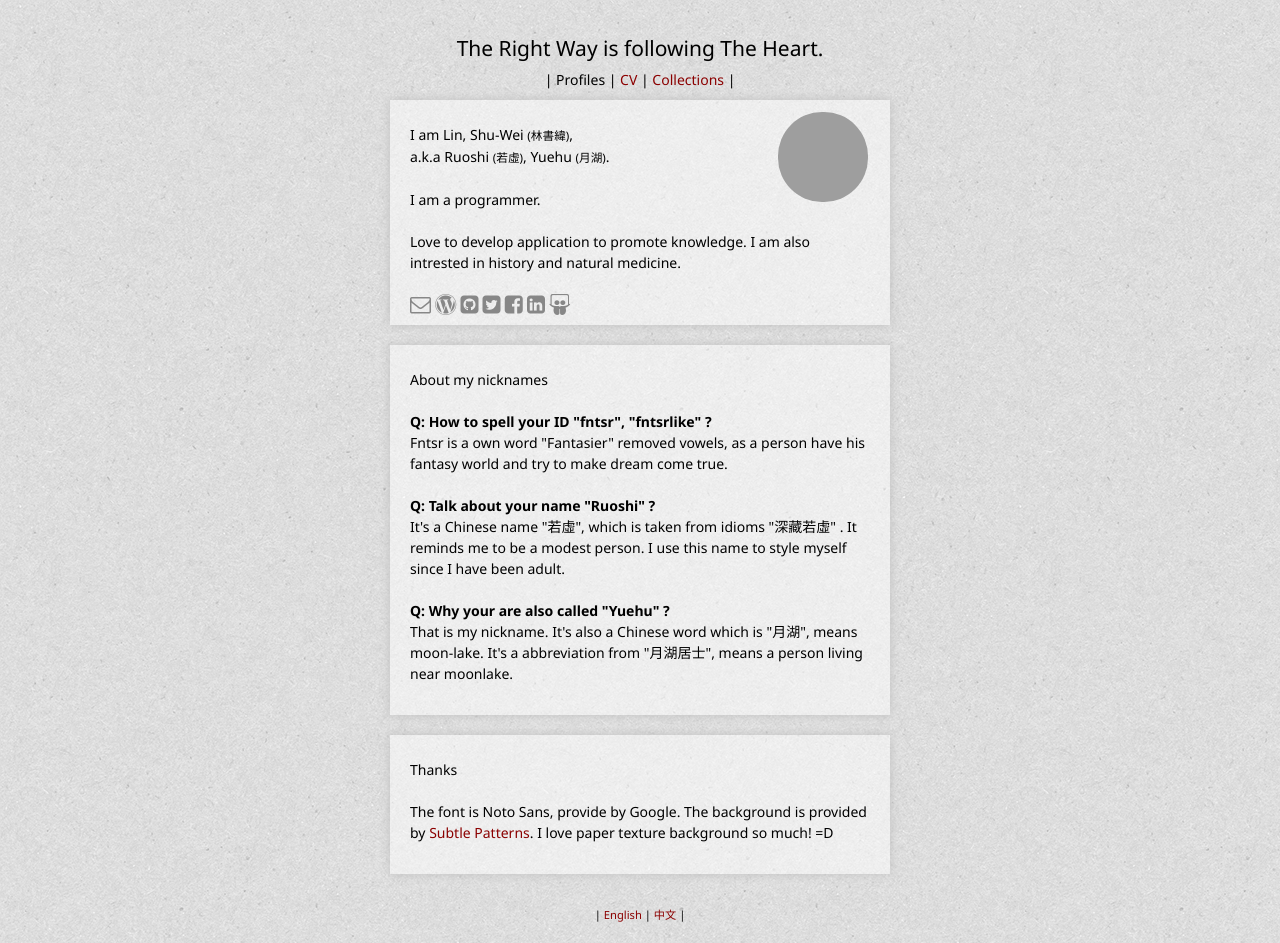
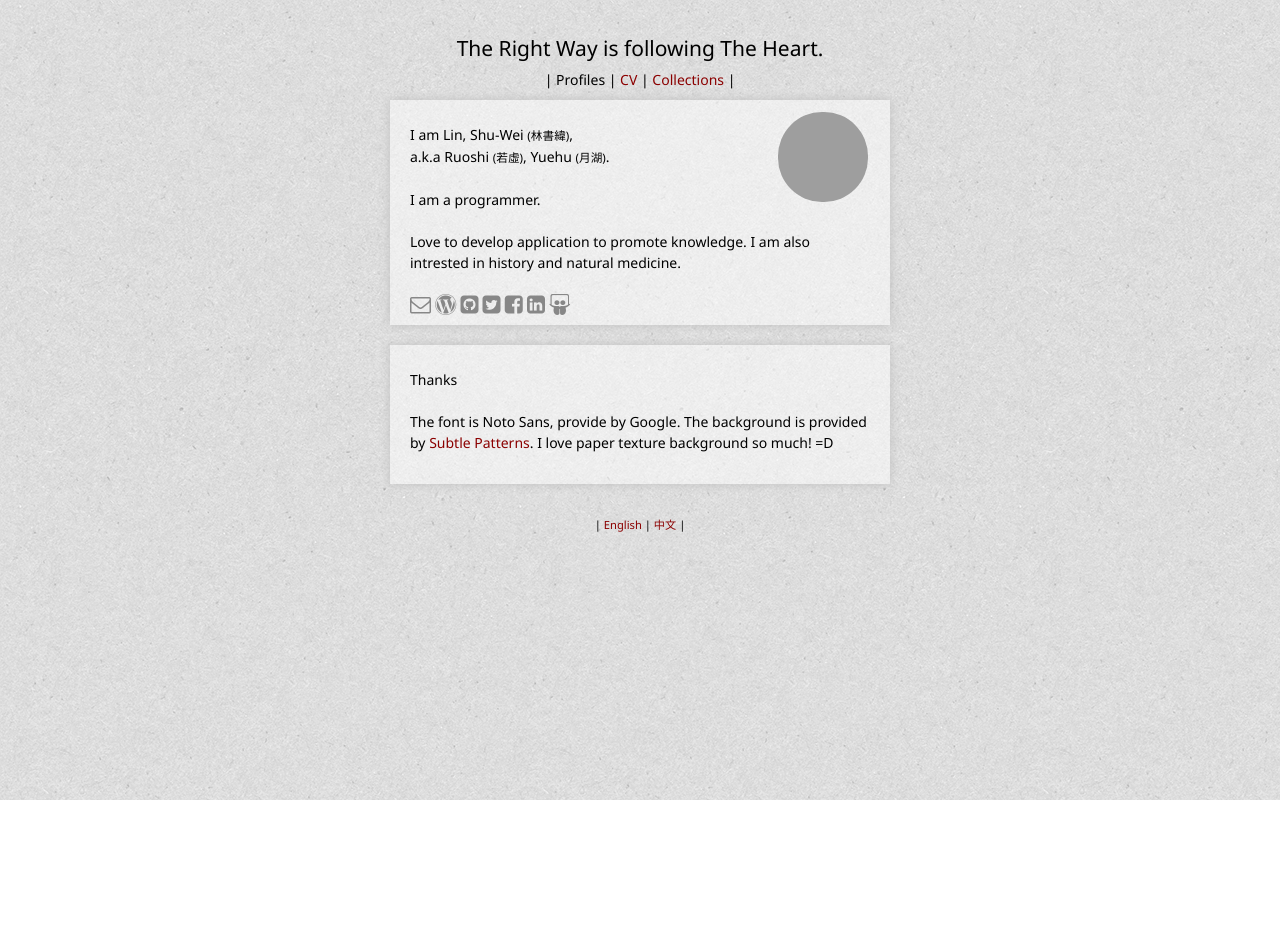
Before and after one commit to fntsrlike/fntsr.tw-2017, a Vue app: page /#/ in a window 1280 px wide. After the commit the page ends 800 px from the top, so only its background shows below. Built offline with nearby package versions, Linux system fonts and the light colour scheme; grey boxes are pictures that could not be loaded.

Commit message:
Remove Nickname section from Profiles page

```diff
--- a/src/components/Blocks/Nickname.vue
+++ /dev/null
@@ -1,29 +0,0 @@
-<template>
-  <section class="block">
-    <p>
-      About my nicknames
-    </p>
-    <p>
-      <b>Q: How to spell your ID "fntsr", "fntsrlike" ? </b><br/> Fntsr is a own word "Fantasier" removed vowels, as
-      a person have his fantasy world and try to make dream come true.
-    </p>
-    <p>
-      <b>Q: Talk about your name "Ruoshi" ? </b><br/> It's a Chinese name "若虛", which is taken from idioms "深藏若虛" . It
-      reminds me to be a modest person. I use this name to style myself since I have been adult.
-    </p>
-    <p>
-      <b>Q: Why your are also called "Yuehu" ? </b><br/> That is my nickname. It's also a Chinese word which is "月湖",
-      means moon-lake. It's a abbreviation from "月湖居士", means a person living near moonlake.
-    </p>
-  </section>
-</template>
-
-<script>
-export default {
-  name: 'Nickname'
-}
-</script>
-
-<style scoped>
-
-</style>
--- a/src/components/Profiles.vue
+++ b/src/components/Profiles.vue
@@ -1,7 +1,6 @@
 <template>
   <div class="container">
     <my-introduction></my-introduction>
-    <my-nickname></my-nickname>
     <thanks-for></thanks-for>
   </div>
 </template>
@@ -13,7 +12,6 @@ import Professional from './Blocks/Professional'
 import Education from './Blocks/Education'
 import Experience from './Blocks/Experience'
 import Projects from './Blocks/Projects'
-import Nickname from './Blocks/Nickname'
 import Thanks from './Blocks/Thanks'
 
 export default {
@@ -25,7 +23,6 @@ export default {
     'my-education': Education,
     'my-experience': Experience,
     'my-projects': Projects,
-    'my-nickname': Nickname,
     'thanks-for': Thanks
   },
   data () {
```
